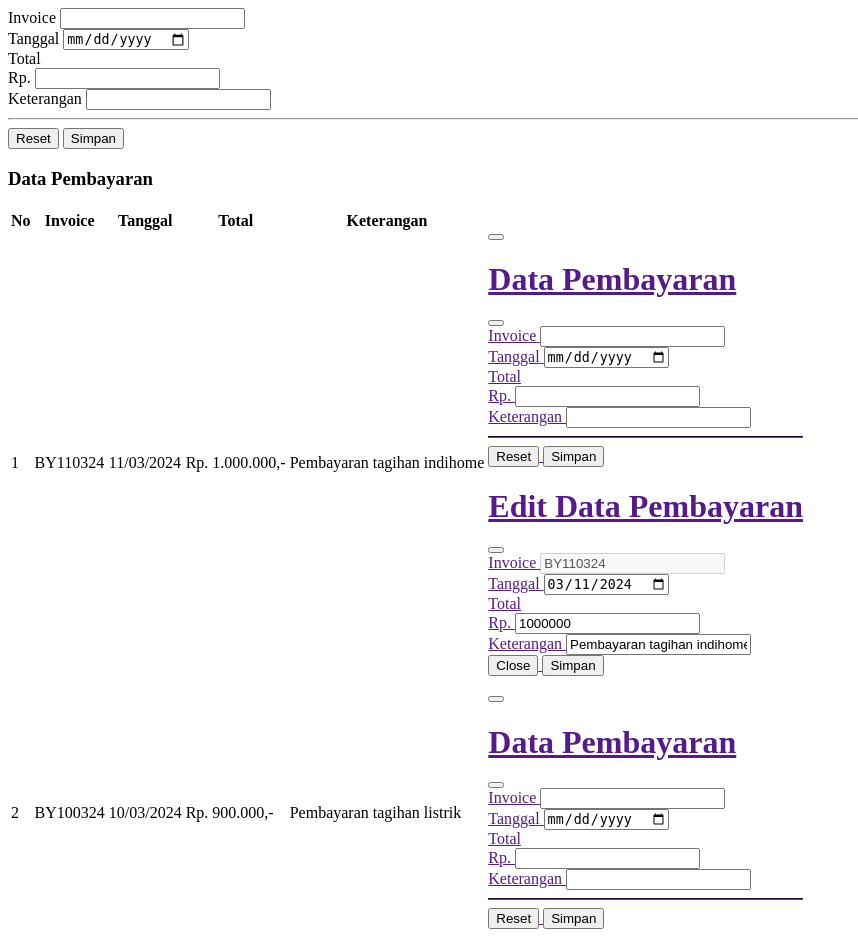
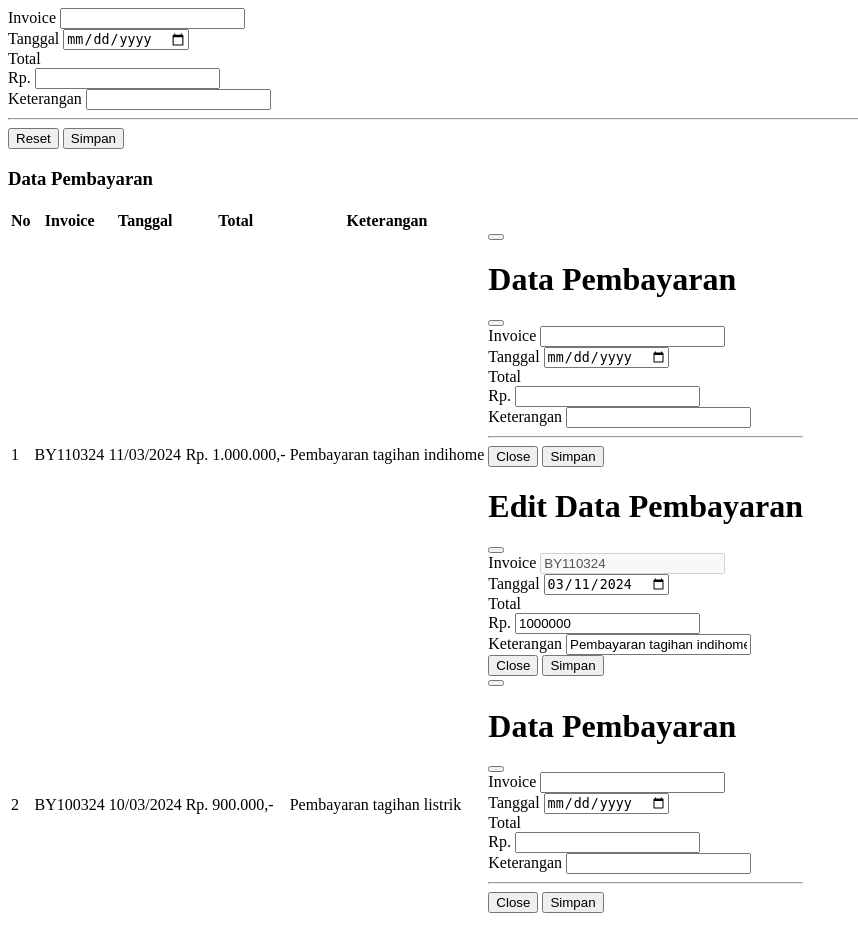
Before and after one commit to Rhmwd/app_sia, a PHP site: page /modul/pembayaran/index.php in a window 1280 px wide. Shown: the whole page, without its empty margins (0-858 px from the left). Run offline with PHP 8.4, Linux system fonts and the light colour scheme.

Commit message:
Update index.php

```diff
--- a/modul/pembayaran/index.php
+++ b/modul/pembayaran/index.php
@@ -62,6 +62,8 @@
    <button type="button" class="btn btn-bi bi-pencil-square text-success" data-bs-toggle="modal" data-bs-target="#exampleModal"></button>
 <a href="" class="text-decoration-none">
  <i class="bi bi-trash text-danger"></i>
+</a>
+
 <!-- Modal -->
 <div class="modal fade" id="exampleModal" tabindex="-1" aria-labelledby="exampleModalLabel" aria-hidden="true">
   <div class="modal-dialog">
@@ -71,6 +73,9 @@
         <button type="button" class="btn-close" data-bs-dismiss="modal" aria-label="Close"></button>
       </div>
       <div class="modal-body">
+      <div class="card mb-3">
+<div class="card-body">
+ <form action="" method="post">
  <div class="row mb-3">
  <div class="col-md-6">
  <label for="invoice" class="form-label">Invoice</label>
@@ -96,10 +101,13 @@
  </div>
  <hr class="text-secondary">
  <div class="text-end">
- <button type="reset" class="btn btn-secondary">Reset</button>
- <button type="submit" class="btn btn-primary">Simpan</button>
       </div>
- </form>
+      <div class="modal-footer">
+        <button type="button" class="btn btn-secondary" data-bs-dismiss="modal">Close</button>
+        <button type="button" class="btn btn-primary">Simpan</button>
+      </div>
+    </div>
+  </div>
 </div>
 
  <!-- Modal -->
@@ -159,6 +167,8 @@ data-bs-dismiss="modal">Close</button>
   <button type="button" class="btn btn-bi bi-pencil-square text-success" data-bs-toggle="modal" data-bs-target="#exampleModal"></button>
 <a href="" class="text-decoration-none">
  <i class="bi bi-trash text-danger"></i>
+</a>
+
 <!-- Modal -->
 <div class="modal fade" id="exampleModal" tabindex="-1" aria-labelledby="exampleModalLabel" aria-hidden="true">
   <div class="modal-dialog">
@@ -168,6 +178,9 @@ data-bs-dismiss="modal">Close</button>
         <button type="button" class="btn-close" data-bs-dismiss="modal" aria-label="Close"></button>
       </div>
       <div class="modal-body">
+      <div class="card mb-3">
+<div class="card-body">
+ <form action="" method="post">
  <div class="row mb-3">
  <div class="col-md-6">
  <label for="invoice" class="form-label">Invoice</label>
@@ -193,18 +206,14 @@ data-bs-dismiss="modal">Close</button>
  </div>
  <hr class="text-secondary">
  <div class="text-end">
- <div class="row">
- <div class="d-flex">
- <span class="me-auto text-gray">
- <?php
- if(isset($_SESSION['pesan'])){
- echo $_SESSION['pesan'];
- unset($_SESSION['pesan']);
- }
- ?>
- </span>
- <button type="reset" class="btn btn-secondary">Reset</button>
- <button type="submit" name="submit" class="btn btnprimary">Simpan</button>
+      </div>
+      <div class="modal-footer">
+        <button type="button" class="btn btn-secondary" data-bs-dismiss="modal">Close</button>
+        <button type="button" class="btn btn-primary">Simpan</button>
+      </div>
+    </div>
+  </div>
+</div>
  </div>
  </form>
  </div>
```
Lines whose indentation alone changed are shown as unchanged.
